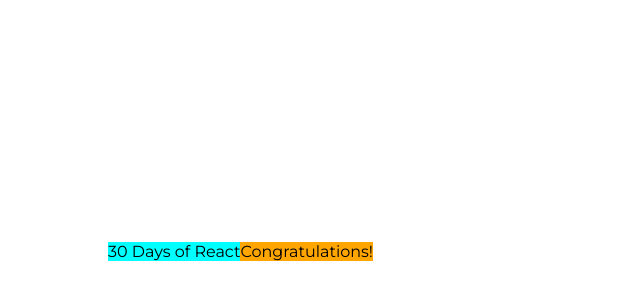
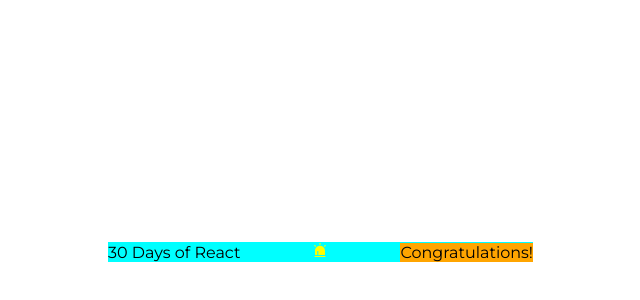
Before and after one commit to eunicejhu/typescript-blog.github.io, a React (Create React App) app in the folder solutions/demo/: page / in a window 1280 px wide. Shown: the part 174-474 px from the top of the page, without its empty margins (532-1172 px from the left). Built offline with nearby package versions, Linux system fonts and the light colour scheme.

Commit message:
Add solution for day15 Level 2 No.3 (react-icons)

```diff
--- a/solutions/demo/package.json
+++ b/solutions/demo/package.json
@@ -8,6 +8,7 @@
     "@testing-library/user-event": "^7.1.2",
     "react": "^16.14.0",
     "react-dom": "^16.14.0",
+    "react-icons": "^3.11.0",
     "react-scripts": "3.4.3",
     "validator": "^13.1.17"
   },
--- a/solutions/demo/src/components/event/Event.jsx
+++ b/solutions/demo/src/components/event/Event.jsx
@@ -1,7 +1,8 @@
 import React, {Component} from 'react'
+import classNames from 'classnames/bind'
+import { AiFillAlert } from "react-icons/ai";
 import "./Event.css"
 import EventStyles from "../../styles/Event.module.scss"
-import classNames from 'classnames/bind'
 
 let cx = classNames.bind(EventStyles)
 
@@ -24,6 +25,6 @@ export default class Event extends Component{
             warnning: type === "warnning",
             info: type==="info"
         })
-        return <p className={EventStyles.event_p}  style={{position:"absolute", left: pageX, top: pageY}} onMouseEnter={this.onMouseEnter}>30 Days of React<span className={spanClassNames}>Congratulations!</span></p>
+        return <p className={EventStyles.event_p}  style={{position:"absolute", left: pageX, top: pageY}} onMouseEnter={this.onMouseEnter}>30 Days of React<AiFillAlert style={{width: "10em"}} color="yellow" /><span className={spanClassNames}>Congratulations!</span></p>
     }
 }
```
Also changed, not shown: 1 other file (tests, documents, lock files or other folders).
